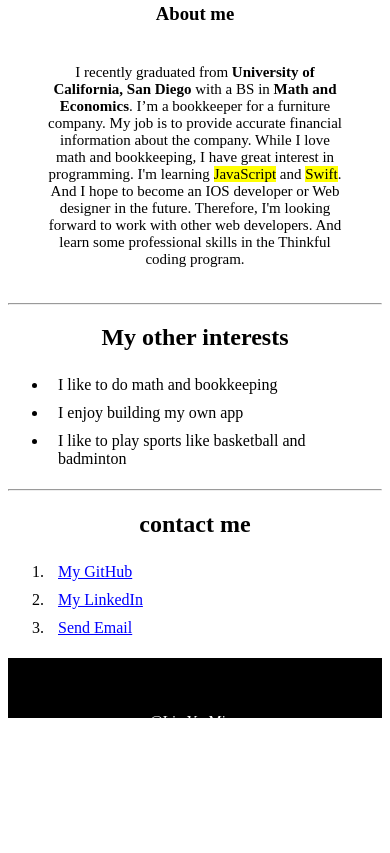
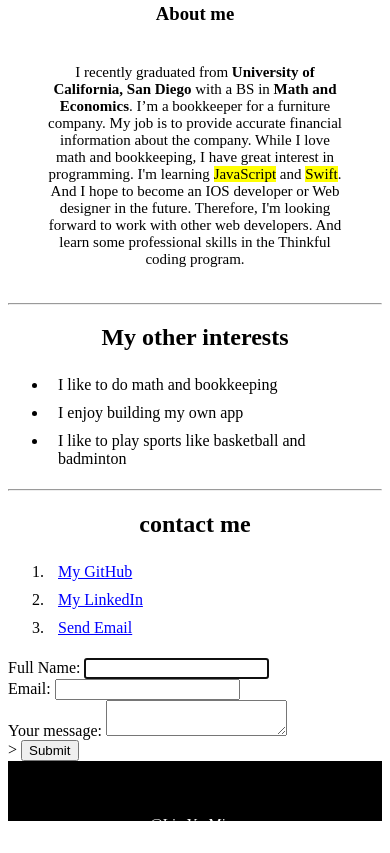
Before and after one commit to Yul857/personal-webpage, a plain HTML site: page index.html in a window 390 px wide. Shown: the part 457-1310 px from the top of the page. Before the commit the page ends 1207 px from the top, so only its background shows below. Drawn offline with Linux system fonts and the light colour scheme; a script that the page names is missing.

Commit message:
add responsive form to my profile

```diff
--- a/index.html
+++ b/index.html
@@ -45,6 +45,32 @@
           <li> <a href="https://www.linkedin.com/in/yu-ming-lin-837808215/" target="_blank">My LinkedIn</a></li>
           <li> <a href = "mailto:kevinyml1999@gmail.com" target="_blank">Send Email</a></li>
         </ol>
+        <form>
+          <div>
+            <label for="name">Full Name:</label>
+            <input
+                id="name"
+                type="text"
+                name="name"
+                autofocus = "on"
+            />
+          </div>
+          <div>
+            <label for="email">Email:</label>
+            <input
+              id="email"
+              type="text"
+              name="email"
+              required
+            />
+          </div>
+          <div>
+                <label for="form-message">Your message:</label>
+                <textarea id="form-message" name="message"></textarea>
+          </div>>
+          <button type="submit">Submit</button>
+        </form>
+
 
     </main>
 
```
